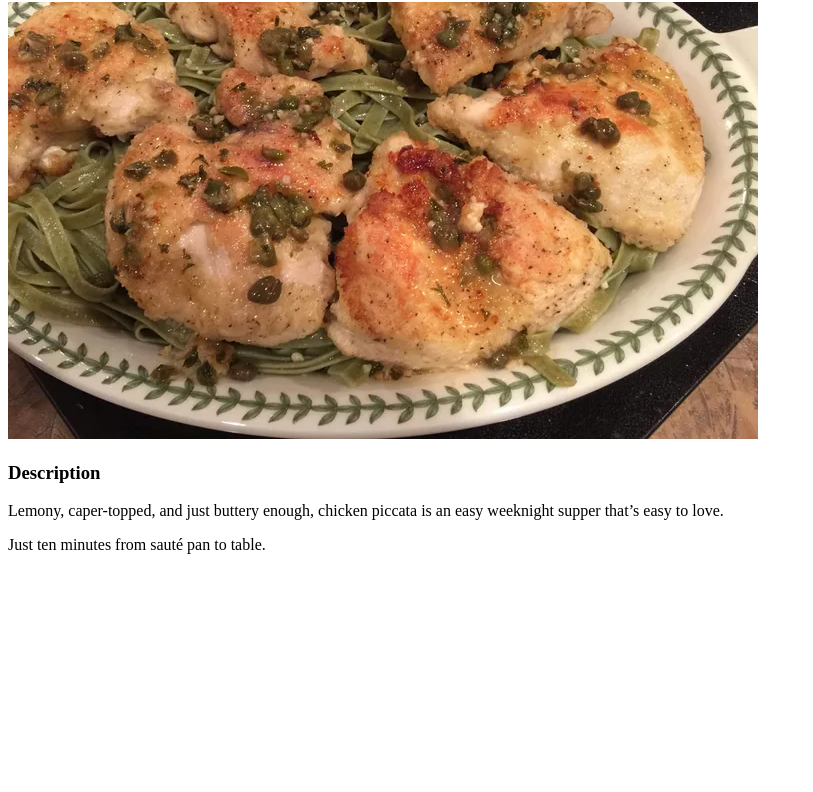
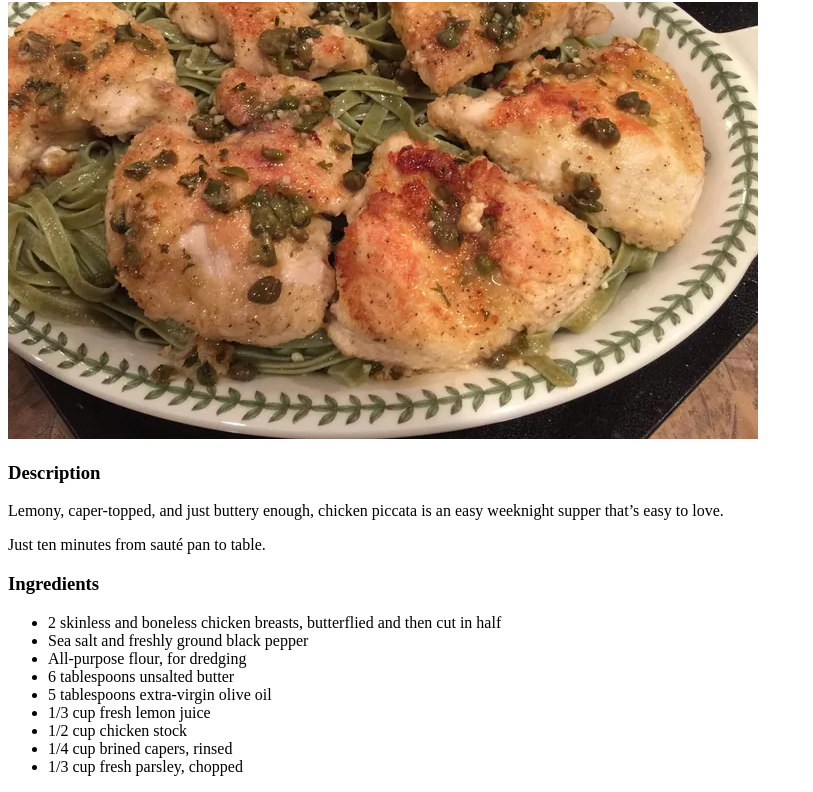
Before and after one commit to mquinnii/odin-recipes, a plain HTML site: page recipes/piccata.html in a window 1280 px wide. Shown: the part 78-870 px from the top of the page, without its empty margins (0-813 px from the left). Before the commit the page ends 800 px from the top, so only its background shows below. Drawn offline with Linux system fonts and the light colour scheme.

Commit message:
Edit recipes/piccata.html

```diff
--- a/recipes/piccata.html
+++ b/recipes/piccata.html
@@ -10,6 +10,20 @@
     <h3>Description</h3>
       <p>Lemony, caper-topped, and just buttery enough, chicken piccata is an easy weeknight supper that’s easy to love.</p>
       <p>Just ten minutes from sauté pan to table.</p>
+    <h3>Ingredients</h3>
+      <ul>
+        <li>2 skinless and boneless chicken breasts,
+            butterflied and then cut in half</li>
+        <li>Sea salt and freshly ground black pepper</li>
+        <li>All-purpose flour, for dredging</li>
+        <li>6 tablespoons unsalted butter</li>
+        <li>5 tablespoons extra-virgin olive oil</li>
+        <li>1/3 cup fresh lemon juice</li>
+        <li>1/2 cup chicken stock</li>
+        <li>1/4 cup brined capers, rinsed</li>
+        <li>1/3 cup fresh parsley, chopped</li>
+     </ul>
+
     </body>
 
 </html>
```
